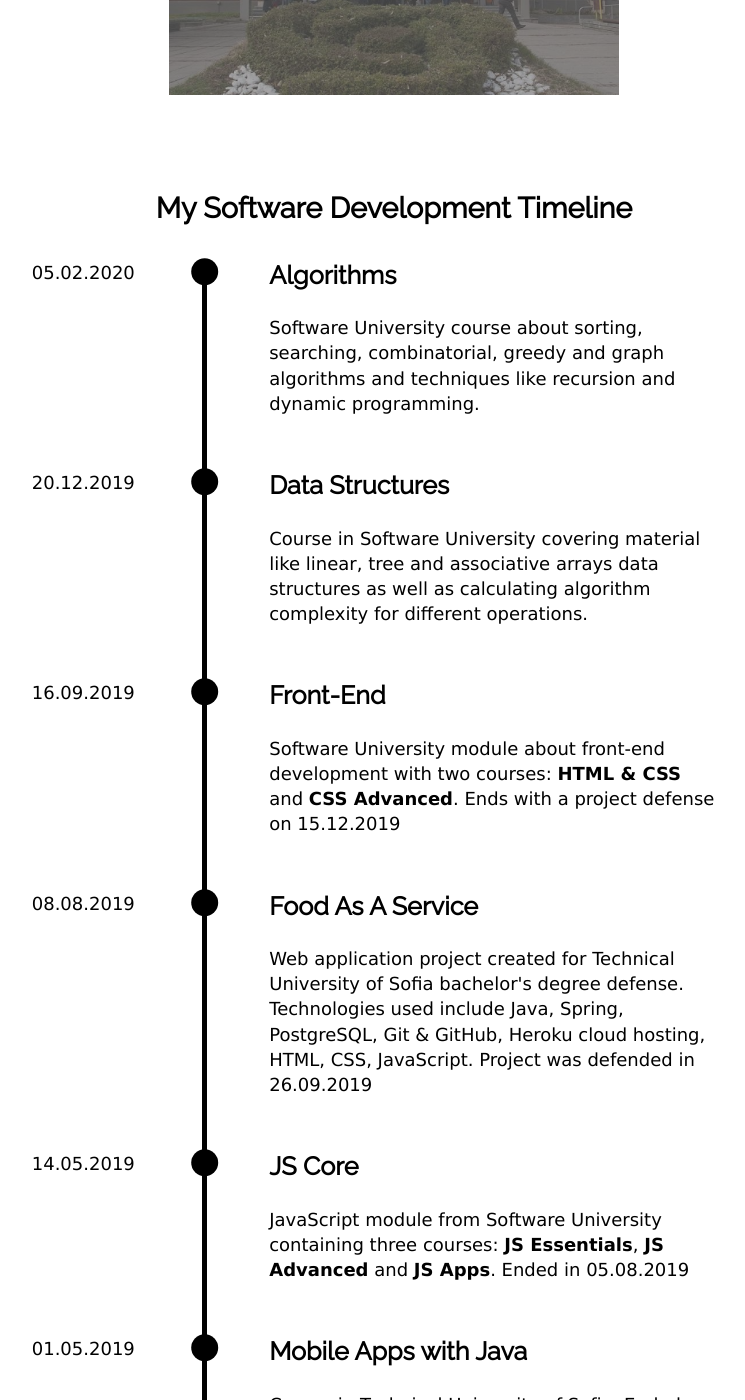
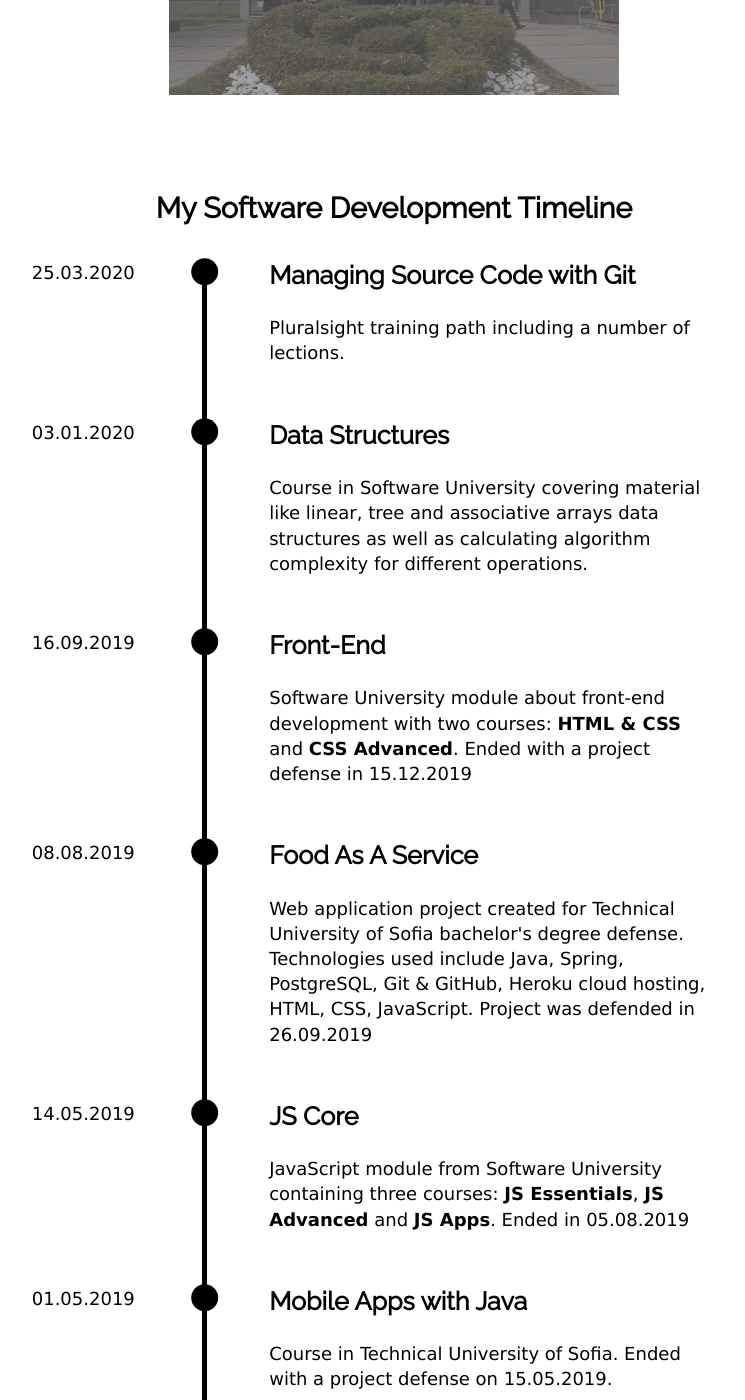
Before and after one commit to AleksandarBoev/Portfolio, a Jekyll site: the page docs/index.html, which Jekyll copies as it is, in a window 1280 px wide and 1400 px high, scrolled down 1105 px. Shown: the whole window, without its empty margins (246-991 px from the left). Built offline with Jekyll 4.4.1, drawn with Linux system fonts in a browser that asks for light colours; nearby versions of some CDN libraries.

Commit message:
Update "My Software Development Timeline" in index
Changed date of "Data Structures Course" to the time when more frequent commits were made.

Added "Managing Source Code with Git"

```diff
--- a/docs/feed.xml
+++ b/docs/feed.xml
@@ -1 +1 @@
-<?xml version="1.0" encoding="utf-8"?><feed xmlns="http://www.w3.org/2005/Atom" ><generator uri="https://jekyllrb.com/" version="4.0.0">Jekyll</generator><link href="http://localhost:4000/portfolio/feed.xml" rel="self" type="application/atom+xml" /><link href="http://localhost:4000/portfolio/" rel="alternate" type="text/html" /><updated>2020-03-25T16:26:17+02:00</updated><id>http://localhost:4000/portfolio/feed.xml</id><title type="html">Portfolio</title><author><name>Aleksandar Boev</name></author></feed>
+<?xml version="1.0" encoding="utf-8"?><feed xmlns="http://www.w3.org/2005/Atom" ><generator uri="https://jekyllrb.com/" version="4.0.0">Jekyll</generator><link href="http://localhost:4000/portfolio/feed.xml" rel="self" type="application/atom+xml" /><link href="http://localhost:4000/portfolio/" rel="alternate" type="text/html" /><updated>2020-03-25T17:01:14+02:00</updated><id>http://localhost:4000/portfolio/feed.xml</id><title type="html">Portfolio</title><author><name>Aleksandar Boev</name></author></feed>
--- a/docs/index.html
+++ b/docs/index.html
@@ -57,13 +57,13 @@
     <section class="timeline">
         <h2>My Software Development Timeline</h2>
         <div class="timeline-container"><section class="timeline-point">
-                <time>05.02.2020</time>
+                <time>25.03.2020</time>
                 <div class="content">
-                    <h3>Algorithms</h3>
-                    <p>Software University course about sorting, searching, combinatorial, greedy and graph algorithms and techniques like recursion and dynamic programming.</p>
+                    <h3>Managing Source Code with Git</h3>
+                    <p>Pluralsight training path including a number of lections.</p>
                 </div>
             </section><section class="timeline-point">
-                <time>20.12.2019</time>
+                <time>03.01.2020</time>
                 <div class="content">
                     <h3>Data Structures</h3>
                     <p>Course in Software University covering material like linear, tree and associative arrays data structures as well as calculating algorithm complexity for different operations.</p>
@@ -72,7 +72,7 @@
                 <time>16.09.2019</time>
                 <div class="content">
                     <h3>Front-End</h3>
-                    <p>Software University module about front-end development with two courses: <strong>HTML & CSS</strong> and <strong>CSS Advanced</strong>. Ends with a project defense on 15.12.2019</p>
+                    <p>Software University module about front-end development with two courses: <strong>HTML & CSS</strong> and <strong>CSS Advanced</strong>. Ended with a project defense in 15.12.2019</p>
                 </div>
             </section><section class="timeline-point">
                 <time>08.08.2019</time>
```
Also changed, not shown: _data/timeline.json (+5 -5 lines).
